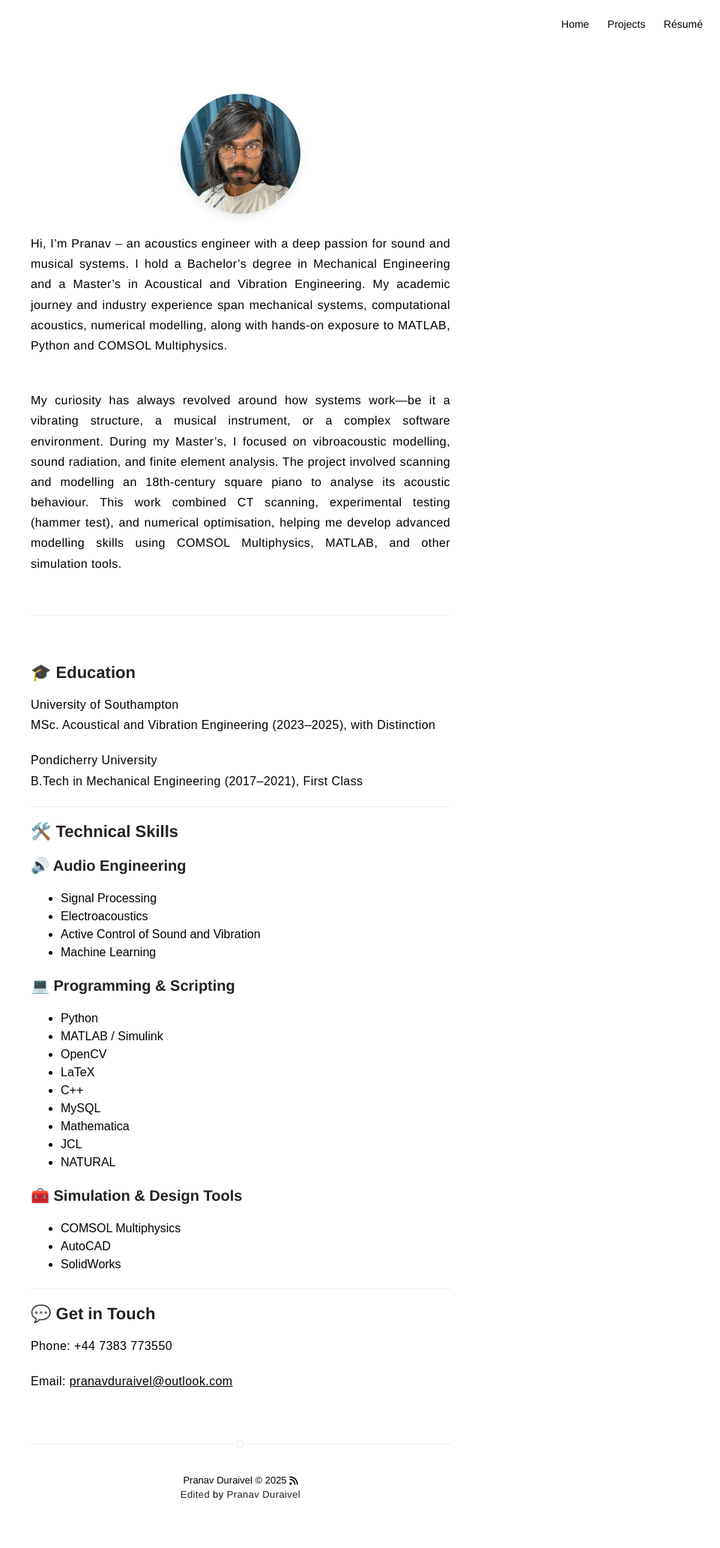
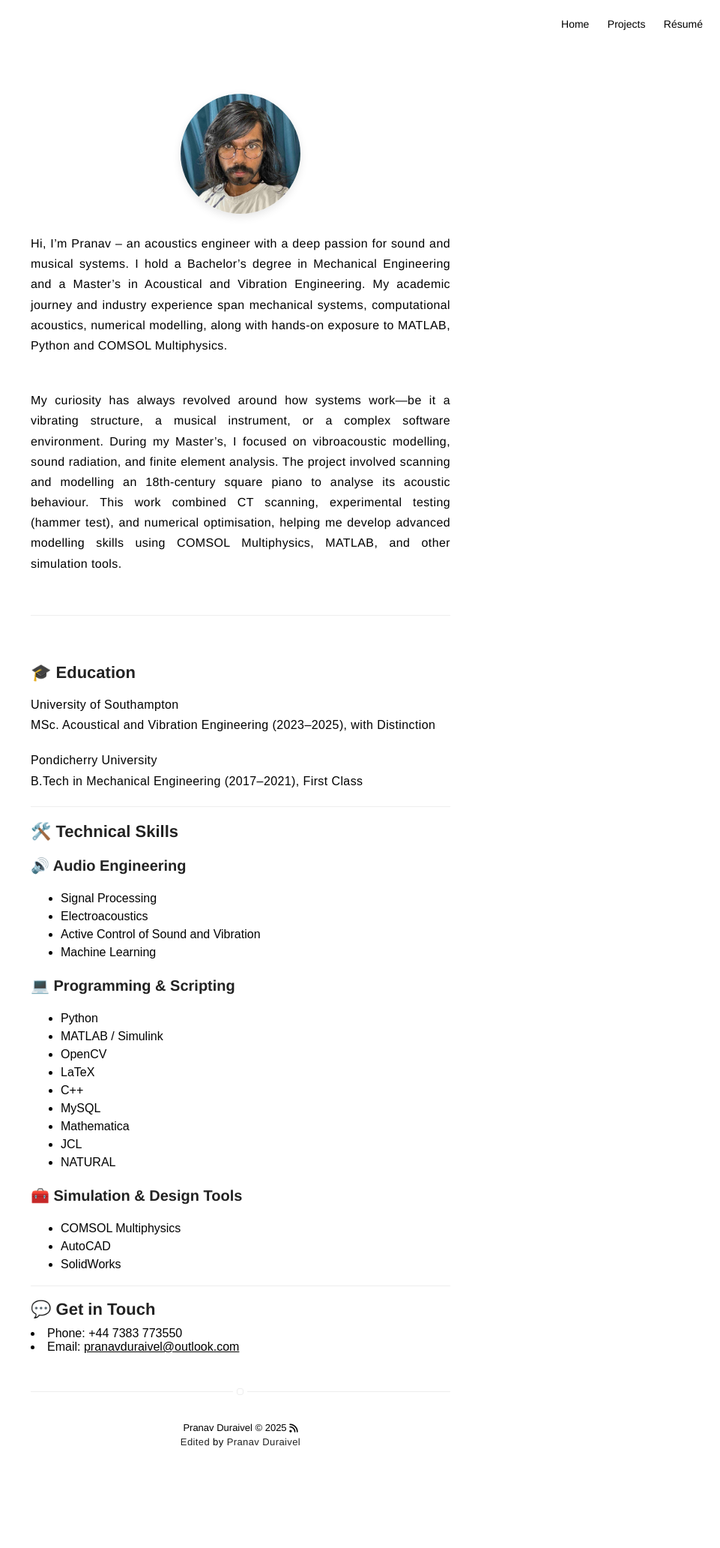
Before and after one commit to PranavDuraivel/PranavDuraivel.github.io, a Jekyll site: the page built from about.md, in a window 1280 px wide. Shown: the whole page at 75% size, without its empty margins (319-1280 px from the left). Built offline with Jekyll 4.4.1, drawn with Linux system fonts in a browser that asks for light colours; nearby versions of some CDN libraries; after the commit the page ends 1994 px from its top, so only the background shows below that.

Commit message:
Update about.md

```diff
--- a/about.md
+++ b/about.md
@@ -65,11 +65,11 @@ layout: page
     <li>SolidWorks</li>
   </ul>
 
-  <hr style="margin: 2rem 0;" />
+  <hr style="margin: 1rem 0;" />
 
   <h2 style="margin-bottom: 1rem;">💬 Get in Touch</h2>
 
-  <p><strong>Phone:</strong> +44 7383 773550</p>
-  <p><strong>Email:</strong> <a href="mailto:pranavduraivel@outlook.com">pranavduraivel@outlook.com</a></p>
+  <li><strong>Phone:</strong> +44 7383 773550</li>
+  <li><strong>Email:</strong> <a href="mailto:pranavduraivel@outlook.com">pranavduraivel@outlook.com</a></li>
 
 </div>
```
